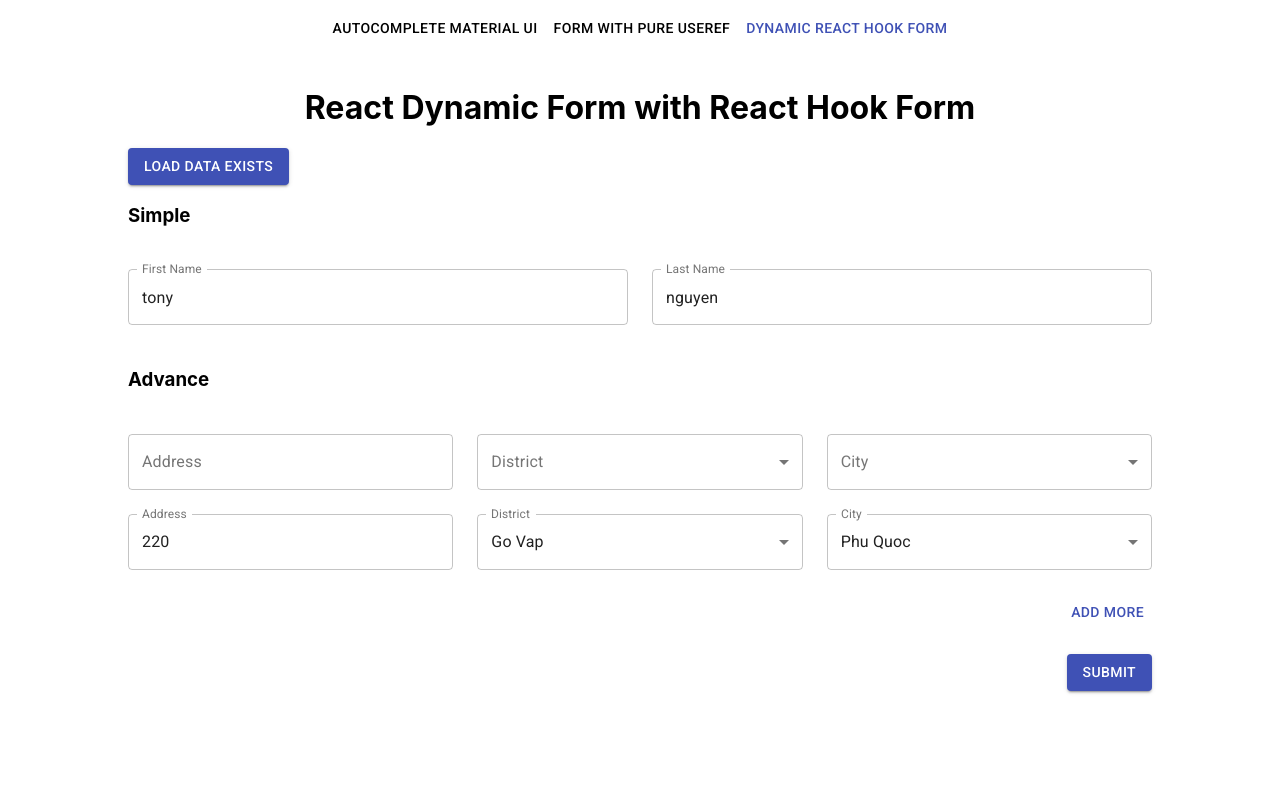
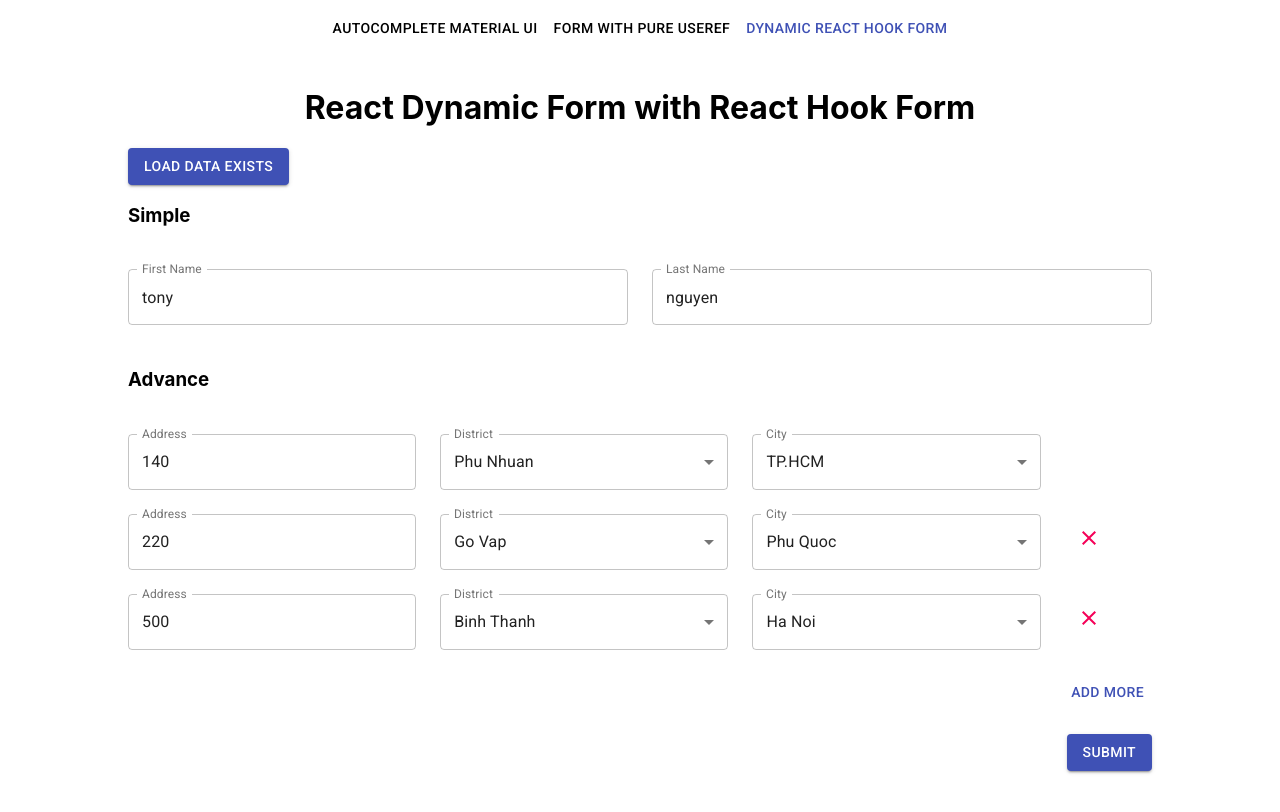
Before and after one commit to nhattruongniit/react-stepper-form, a React (Create React App) app: page /dynamic-react-hook-form in a window 1280 px wide. Both pictures are taken after a click on the button "LOAD DATA EXISTS". Shown: the top 812 px of the page. Built offline with nearby package versions, Linux system fonts and the light colour scheme.

Commit message:
add fileArray

```diff
--- a/src/views/DynamicHookForm/DynamicHookForm.js
+++ b/src/views/DynamicHookForm/DynamicHookForm.js
@@ -1,5 +1,5 @@
-import React, { useState, Fragment } from 'react';
-import { useForm, Controller } from 'react-hook-form';
+import React, { Fragment, useRef } from 'react';
+import { useForm, Controller, useFieldArray } from 'react-hook-form';
 import { yupResolver } from '@hookform/resolvers/yup';
 import * as yup from 'yup';
 
@@ -12,6 +12,8 @@ import InputLabel from '@material-ui/core/InputLabel';
 import MenuItem from '@material-ui/core/MenuItem';
 import FormControl from '@material-ui/core/FormControl';
 import Select from '@material-ui/core/Select';
+import IconButton from '@material-ui/core/IconButton';
+import CloseIcon from '@material-ui/icons/Close';
 
 // initData
 import { initData } from './initData';
@@ -42,44 +44,51 @@ const defaultLocation = {
   city: ''
 }
 
-const defaultForms = {
+export default function DynamicHookForm() {
+  const isRemoveFirstAddress = useRef(true);
+  const { handleSubmit, control, reset, setValue, formState: { errors }} = useForm({
+    resolver: yupResolver(schema),
+    defaultValues: {
       firstName: '',
       lastName: '',
       location: [defaultLocation]
     }
-
-export default function DynamicHookForm() {
-  const [forms, setForms] = useState(defaultForms)
-  const { handleSubmit, control, reset, setValue, formState: { errors }} = useForm({
-    resolver: yupResolver(schema),
-    defaultValues: forms
   });
+  const { fields, append, remove } = useFieldArray(
+    {
+      control,
+      name: 'location',
+    }
+  )
 
   function handleAddMore() {
-    setForms(prevState => {
-      return {
-        ...prevState,
-        location: [...prevState.location, defaultLocation]
-      }
-    })
+    append(defaultLocation)
   }
 
   const onSubmit = data =>  {
-    alert('SUCCESS!! :-)\n\n' + JSON.stringify(data, null, 4))
-    setForms(defaultForms)
-    reset()
+    console.log('SUCCESS!! :-)\n\n', data )
+    // reset()
   };
 
   async function loadDataExists() {
     const res = await fakeRequest(initData);
-    const fields = ['firstName', 'lastName', 'location'];
-    console.log('res: ', res)
-    // setForms(res)
-    fields.forEach(field => setValue(field, res[field]))
-    setForms(res)
+    const fieldsDefault = ['firstName', 'lastName'];
+
+    fieldsDefault.forEach(field => setValue(field, res[field]))
+    res.location.forEach(field => {
+      const newObj = {
+        address:  field.address,
+        district: field.district,
+        city: field.city
       }
-
-  console.log('forms: ', forms)
+      append(newObj)
+    })
+    setTimeout(() => {
+      if(!isRemoveFirstAddress.current) return;
+      isRemoveFirstAddress.current = false;
+      remove(0);
+    }, 0)
+  }
 
   return (
     <div>
@@ -100,7 +109,6 @@ export default function DynamicHookForm() {
                 <TextField
                   fullWidth
                   id="firstName"
-                  name="firstName"
                   label="First Name"
                   variant="outlined"
                   error={errors.firstName ? true : false}
@@ -118,7 +126,6 @@ export default function DynamicHookForm() {
                 <TextField
                   fullWidth
                   id="lastName"
-                  name="lastName"
                   label="Last Name"
                   variant="outlined"
                   error={errors.lastName ? true : false}
@@ -129,9 +136,11 @@ export default function DynamicHookForm() {
             />
           </Grid>
           <Grid item xs={12}><h3>Advance</h3></Grid>
-          {forms.location.map((_, index) => {
+
+          {fields.map((item, index) => {
             return (
-              <Fragment key={`location-${index}`}>
+              <Fragment key={item.id}>
+                <Grid container item spacing={3} xs={11}>
                   <Grid item xs={4}>
                     <Controller
                       name={`location[${index}].address`}
@@ -140,11 +149,11 @@ export default function DynamicHookForm() {
                         <TextField
                           fullWidth
                           id="address"
-                        name="address"
                           label="Address"
                           variant="outlined"
                           error={errors?.location?.[index]?.address ? true : false}
                           helperText={errors?.location?.[index]?.address && 'please enter input'}
+                          defaultValue={item.address}
                           {...field}
                         />
                       )}
@@ -164,7 +173,7 @@ export default function DynamicHookForm() {
                           <Select
                             label="District"
                             fullWidth
-                          defaultValue={`location[${index}].district`}
+                            defaultValue={item.district}
                             {...field}
                           >
                             <MenuItem value="" disabled />
@@ -192,7 +201,7 @@ export default function DynamicHookForm() {
                             id="city"
                             label="City"
                             fullWidth
-                          defaultValue={`location[${index}].city`}
+                            defaultValue={item.city}
                             {...field}
                           >
                             <MenuItem value="" disabled />
@@ -204,6 +213,18 @@ export default function DynamicHookForm() {
                         </FormControl>
                       )}
                     />
+                  </Grid>
+                </Grid>
+                <Grid item xs={1}>
+                  {index !== 0 && (
+                    <IconButton
+                      aria-label="remove"
+                      color="secondary"
+                      onClick={() => remove(index)}
+                    >
+                      <CloseIcon />
+                    </IconButton>
+                  )}
                 </Grid>
               </Fragment>
             )
--- a/src/views/DynamicHookForm/initData.js
+++ b/src/views/DynamicHookForm/initData.js
@@ -11,6 +11,11 @@ export const initData = {
       address: '220',
       district: 'govap',
       city: 'phuquoc'
-    }
+    },
+    {
+      address: '500',
+      district: 'binhthanh',
+      city: 'hanoi'
+    },
   ]
 }
```
Also changed, not shown: 1 other file (tests, documents, lock files or other folders). Lines whose indentation alone changed are shown as unchanged.
